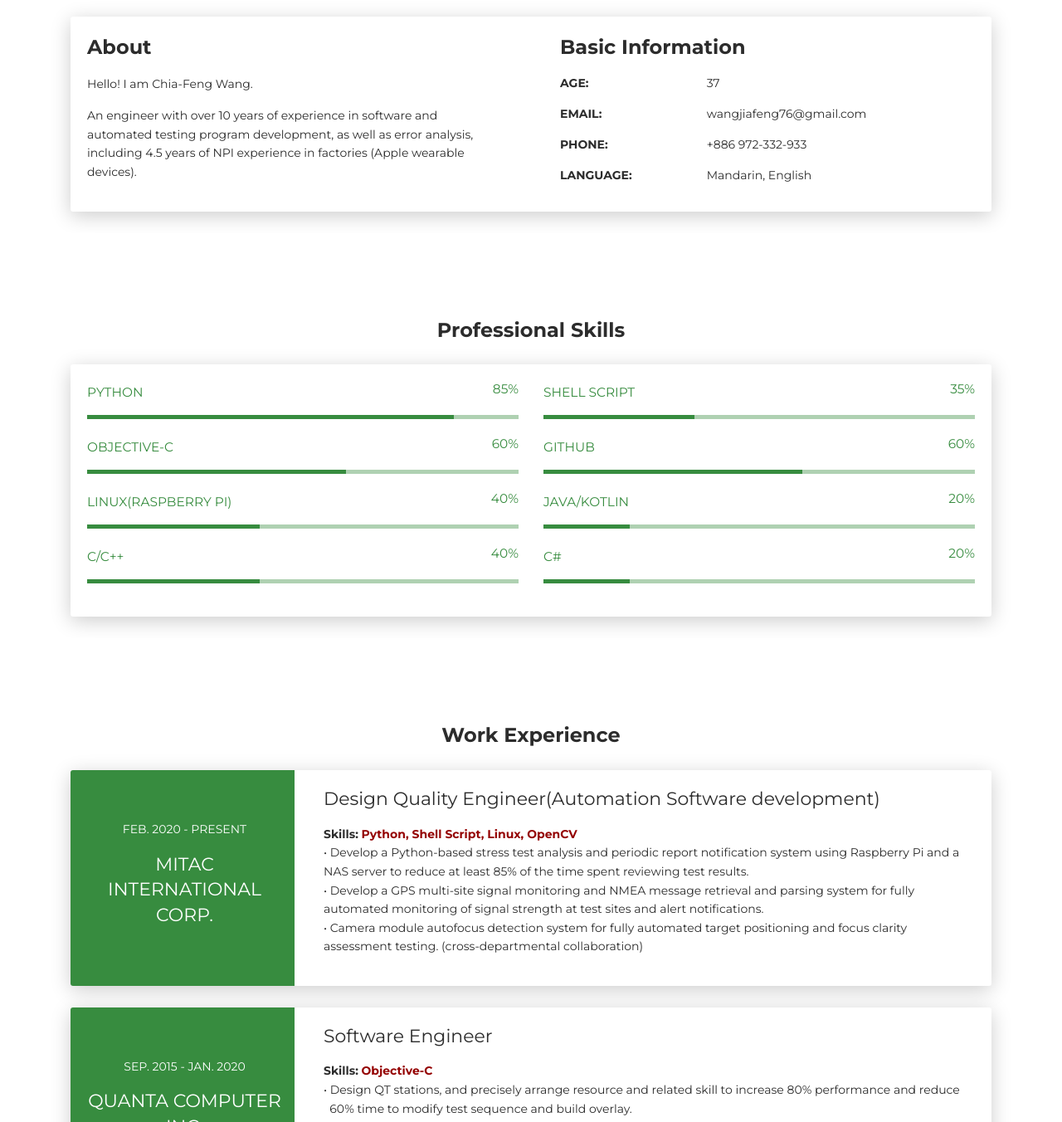
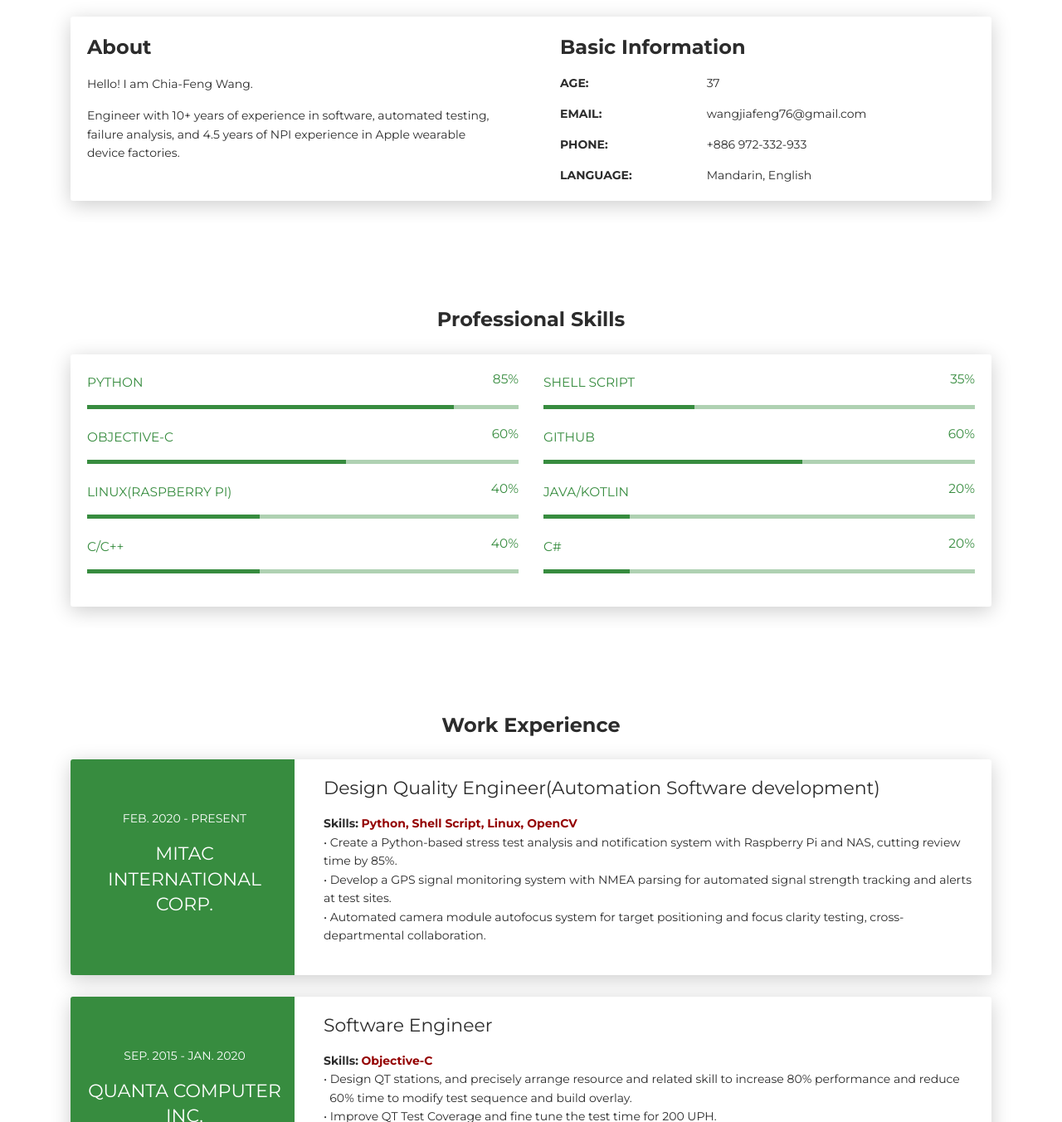
Before and after one commit to wang-jia-feng/wjf.github.io, a plain HTML site: page index.html in a window 1280 px wide. Shown: the part 600-1952 px from the top of the page at 83% size. Drawn offline with Linux system fonts and the light colour scheme.

Commit message:
Update index.html

```diff
--- a/index.html
+++ b/index.html
@@ -78,7 +78,8 @@
                 <div class="card-body">
                   <div class="h4 mt-0 title">About</div>
                   <p>Hello! I am Chia-Feng Wang.</p>
-                  <p>An engineer with over 10 years of experience in software and automated testing program development, as well as error analysis, including 4.5 years of NPI experience in factories (Apple wearable devices).</p>
+                  <p>Engineer with 10+ years of experience in software, automated testing, failure analysis, and 4.5 years
+ of NPI experience in Apple wearable device factories. </p>
                 </div>
               </div>
               <div class="col-lg-6 col-md-12">
@@ -384,9 +385,10 @@
                   <div class="h5">Design Quality Engineer(Automation Software development)</div>
                   <p><strong>Skills:</strong> <strong>
                       <font color="#940000">Python, Shell Script, Linux, OpenCV</font>
-                    </strong><br>• Develop a Python-based stress test analysis and periodic report notification system using Raspberry Pi and a NAS server to reduce at least 85% of the time spent reviewing test results.
-                    <br>• Develop a GPS multi-site signal monitoring and NMEA message retrieval and parsing system for fully automated monitoring of signal strength at test sites and alert notifications.
-                    <br>• Camera module autofocus detection system for fully automated target positioning and focus clarity assessment testing. (cross-departmental collaboration)
+                    </strong><br>• Create a Python-based stress test analysis and notification system with Raspberry Pi and NAS, cutting review
+ time by 85%.
+                    <br>• Develop a GPS signal monitoring system with NMEA parsing for automated signal strength tracking and alerts at test sites.
+                    <br>• Automated camera module autofocus system for target positioning and focus clarity testing, cross-departmental collaboration.
                   </p>
                 </div>
               </div>
```
